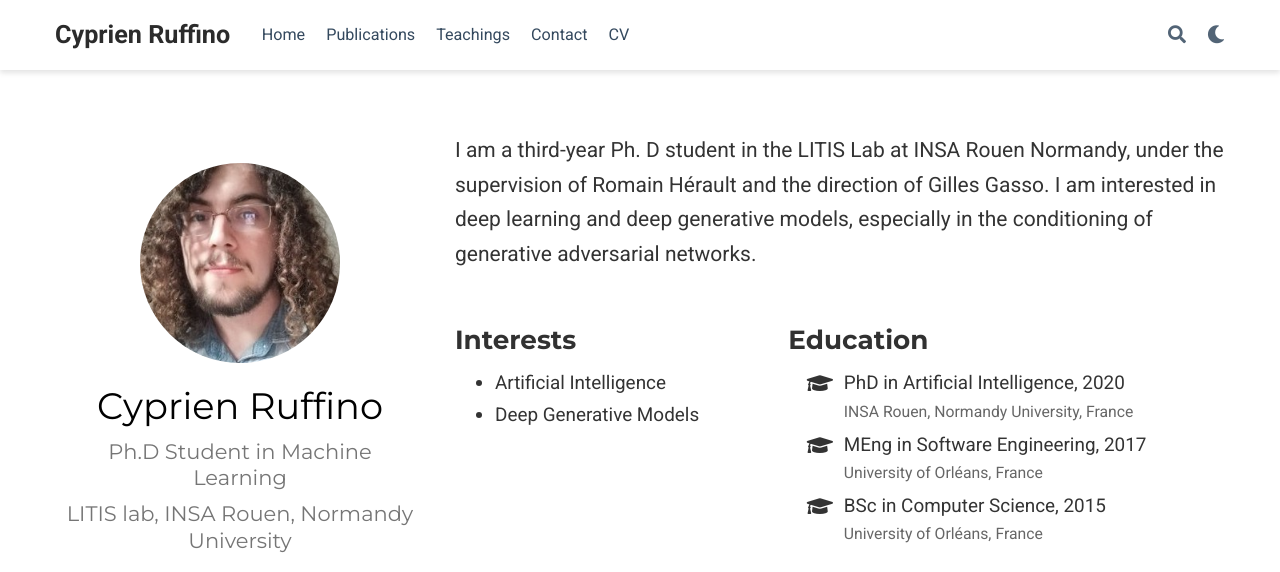
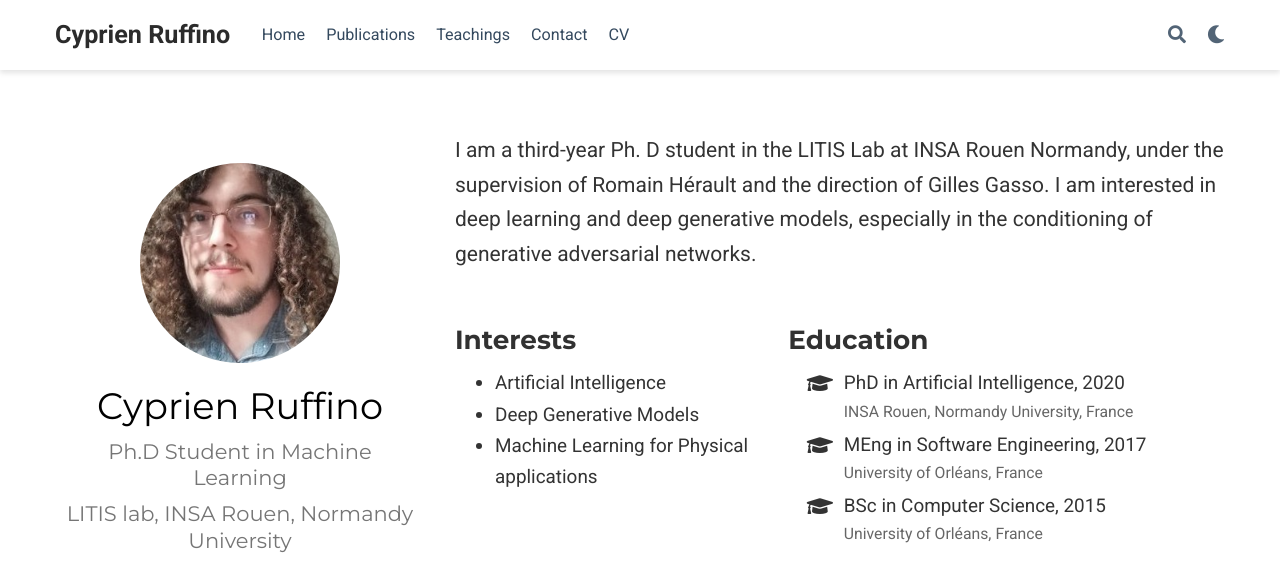
Before and after one commit to cyprienruffino/cyprienruffino.github.io, a plain HTML site: page authors/admin/index.html in a window 1280 px wide. Shown: the top 572 px of the page. Drawn offline with nearby package versions, Linux system fonts and the light colour scheme; a script that the page names is missing; some icons are missing.

Commit message:
updating cv

```diff
--- a/authors/admin/index.html
+++ b/authors/admin/index.html
@@ -532,6 +532,8 @@ learning and deep generative models, especially in the conditioning of generativ
 
           <li>Deep Generative Models</li>
 
+          <li>Machine Learning for Physical applications</li>
+
         </ul>
       </div>
 
```
Also changed, not shown: index.html (+2 -0 lines).
